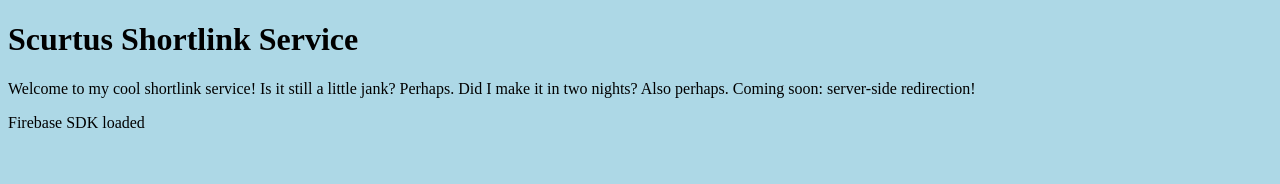
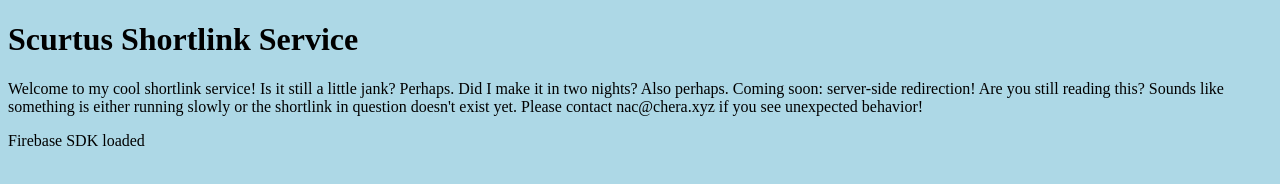
Before and after one commit to arg3nt/scurtus, a website with bundled scripts: page public/index.html in a window 1280 px wide. Built offline with nearby package versions, Linux system fonts and the light colour scheme.

Commit message:
Update index print statement again

```diff
--- a/public/index.html
+++ b/public/index.html
@@ -11,7 +11,7 @@
   <body>
     <div id="message">
       <h1>Scurtus Shortlink Service</h1>
-      <p>Welcome to my cool shortlink service! Is it still a little jank? Perhaps. Did I make it in two nights? Also perhaps. Coming soon: server-side redirection!</p>
+      <p>Welcome to my cool shortlink service! Is it still a little jank? Perhaps. Did I make it in two nights? Also perhaps. Coming soon: server-side redirection! Are you still reading this? Sounds like something is either running slowly or the shortlink in question doesn't exist yet. Please contact nac@chera.xyz if you see unexpected behavior!</p>
     </div>
     <p id="load">Firebase SDK Loading&hellip;</p>
 
```
